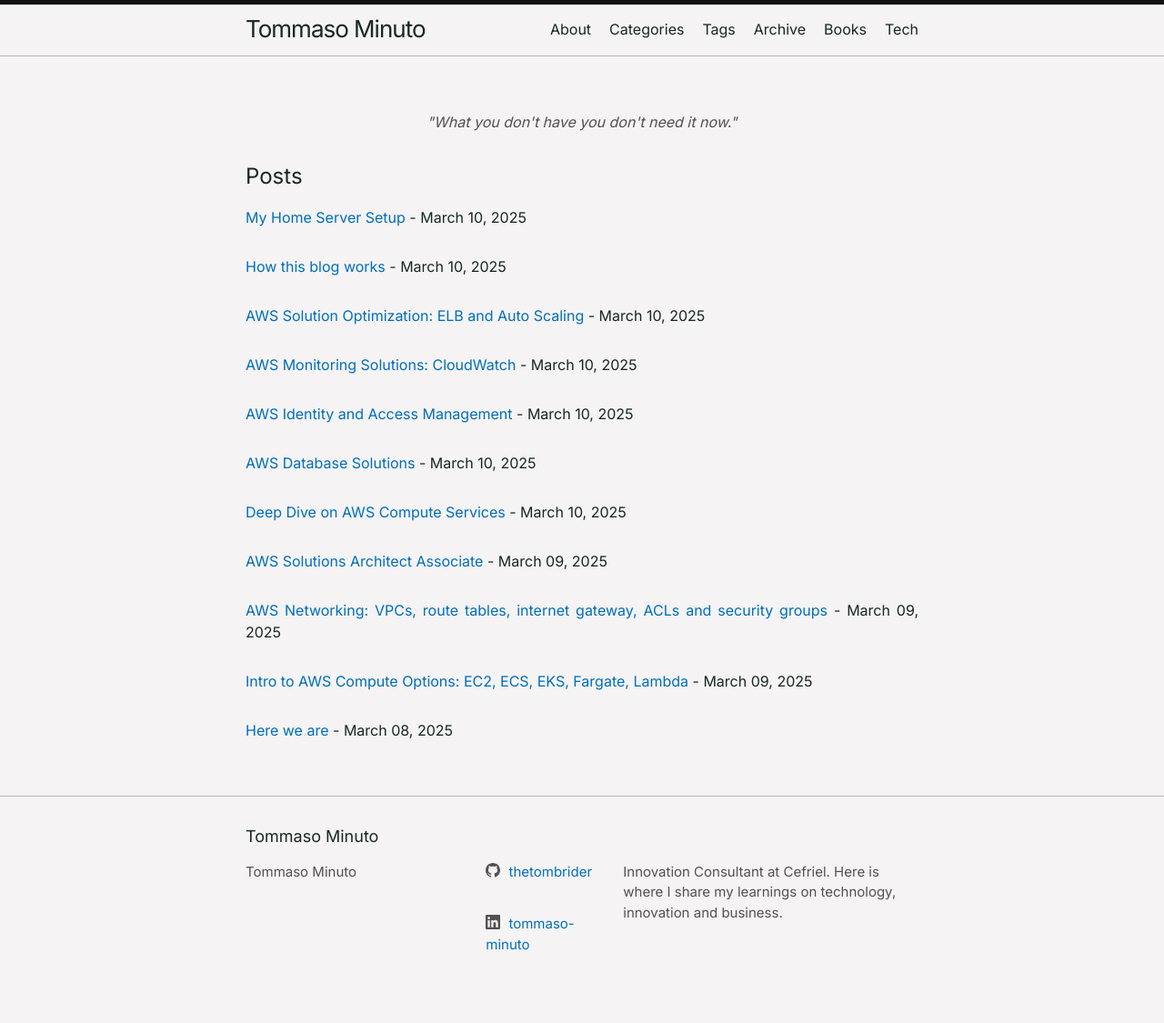
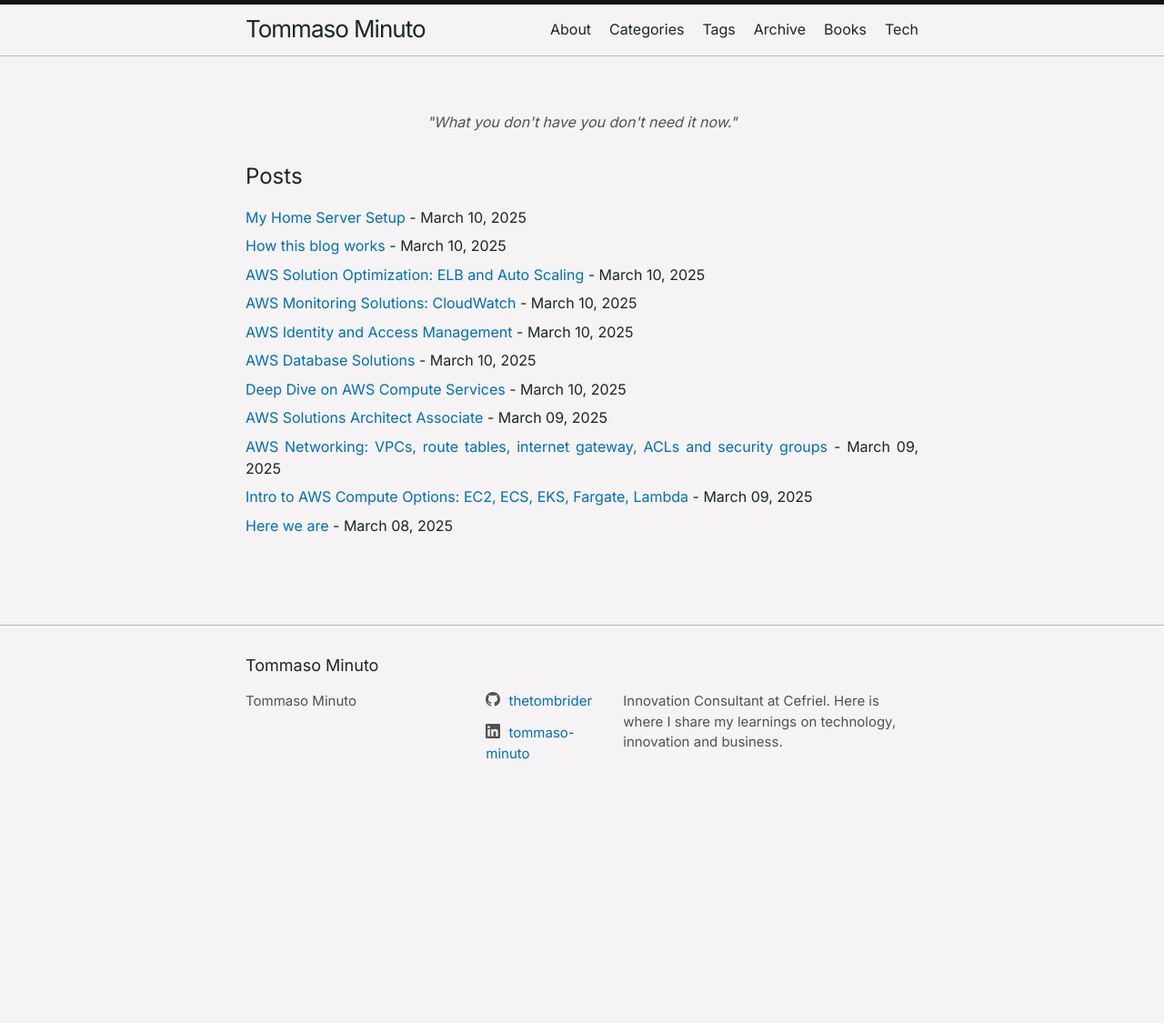
Before and after one commit to thetombrider/blog.thetombrider.xyz, a Jekyll site: the page built from index.md, in a window 1280 px wide. Shown: the whole page at 91% size. Built offline with Jekyll 4.4.1, drawn with Linux system fonts in a browser that asks for light colours; after the commit the page ends 900 px from its top, so only the background shows below that.

Commit message:
spacing in home

```diff
--- a/_layouts/home.html
+++ b/_layouts/home.html
@@ -9,13 +9,13 @@ layout: default
 
   <!-- Add the simplified quote section here -->
   <div class="quote">
-  "What you don't have you don't need it now."
+    "What you don't have you don't need it now."
   </div>
 
   {{ content }}
 
   <h2>Posts</h2>
-  <ul>
+  <ul class="post-list">
     {% for post in site.posts %}
       <li>
         <a href="{{ post.url | relative_url }}">{{ post.title }}</a>
@@ -23,5 +23,4 @@ layout: default
       </li>
     {% endfor %}
   </ul>
-
 </div>
--- a/_sass/minima/_layout.scss
+++ b/_sass/minima/_layout.scss
@@ -191,7 +191,7 @@ ul {
   list-style: none;
 
   > li {
-    margin-bottom: $spacing-unit;
+    margin-bottom: $spacing-unit * 0.25; // Adjust this value to reduce the spacing
   }
 }
 
```
